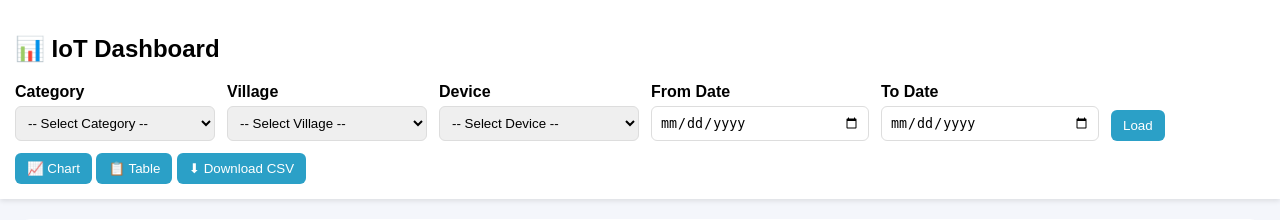
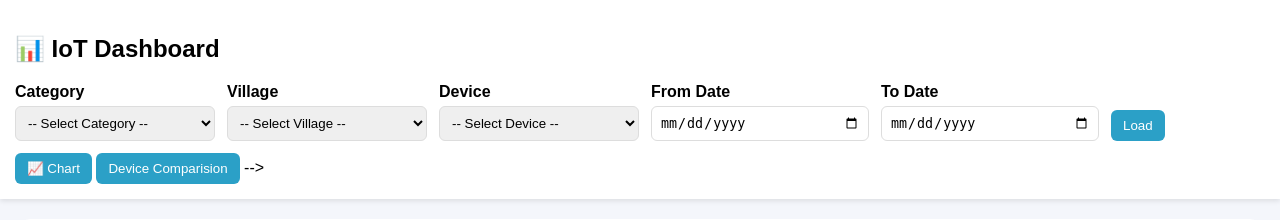
Before and after one commit to MonikaShah/watershed, a Django app: page /custom-dashboard/iot-dashboard/ in a window 1280 px wide. Shown: the top 220 px of the page. Run offline with Django 5.2, Linux system fonts and the light colour scheme; data that the repository does not hold is empty.

Commit message:
removed table and downlaod option

```diff
--- a/iot_backend/ingestion/templates/ingestion/dashboard_v6.html
+++ b/iot_backend/ingestion/templates/ingestion/dashboard_v6.html
@@ -4,7 +4,7 @@
 
     <head>
 
-    <title>IoT Dashboard</title>
+    <title>Living Lab Data Dashboard</title>
 
 
     <script src="https://cdn.jsdelivr.net/npm/chart.js"></script>
@@ -247,7 +247,7 @@
 
     </button>
 
-    <button type="button"
+    <!-- <button type="button"
             onclick="showView('table')">
 
     📋 Table
@@ -259,8 +259,13 @@
 
     ⬇ Download CSV
 
-    </button>
+    </button> -->
+    <button type="button"
+            onclick="Device()">
 
+    Device Comparision
+
+    </button> -->
     </div>
 
     </div>
--- a/iot_backend/ingestion/views.py
+++ b/iot_backend/ingestion/views.py
@@ -8,6 +8,7 @@ import pandas as pd
 from django.http import HttpResponse
 from django.shortcuts import render
 from .models import Device, DeviceMetadata
+from rest_framework.decorators import api_view
 
 # from .utils import fetch_device_data
 
@@ -307,7 +308,7 @@ def get_telemetry(
 
                 flat = flatten_json(parsed)
 
-                # =================================
+                # =======================do==========
                 # REMOVE META
                 # =================================
 
@@ -686,3 +687,69 @@ def export_csv(request):
 
         df.to_csv(response, index=False)
         return response
+
+
+# views.py
+
+def dashboard_compare(request):
+
+    device_meta = DeviceMetadata.objects.all()
+
+    device_map = {}
+
+    for d in device_meta:
+
+        device_map[d.device_id] = {
+
+            "village": d.village,
+            "district": d.district,
+            "category": d.category,
+            "lat": d.latitude,
+            "lon": d.longitude,
+            "name": d.device_name
+
+        }
+
+    return render(
+
+        request,
+
+        "ingestion/dashboard_compare.html",
+
+        {
+            "device_map": device_map
+        }
+
+    )
+
+@api_view(["GET"])
+def device_comparison_api(request):
+
+    devices = request.GET.get(
+        "devices",
+        ""
+    )
+
+    metric = request.GET.get(
+        "metric",
+        ""
+    )
+
+    return Response({
+
+        "labels": [
+            "10:00",
+            "11:00",
+            "12:00"
+        ],
+
+        "datasets": [
+
+            {
+                "label": devices,
+                "data": [10, 20, 30]
+            }
+
+        ]
+
+    })
```
